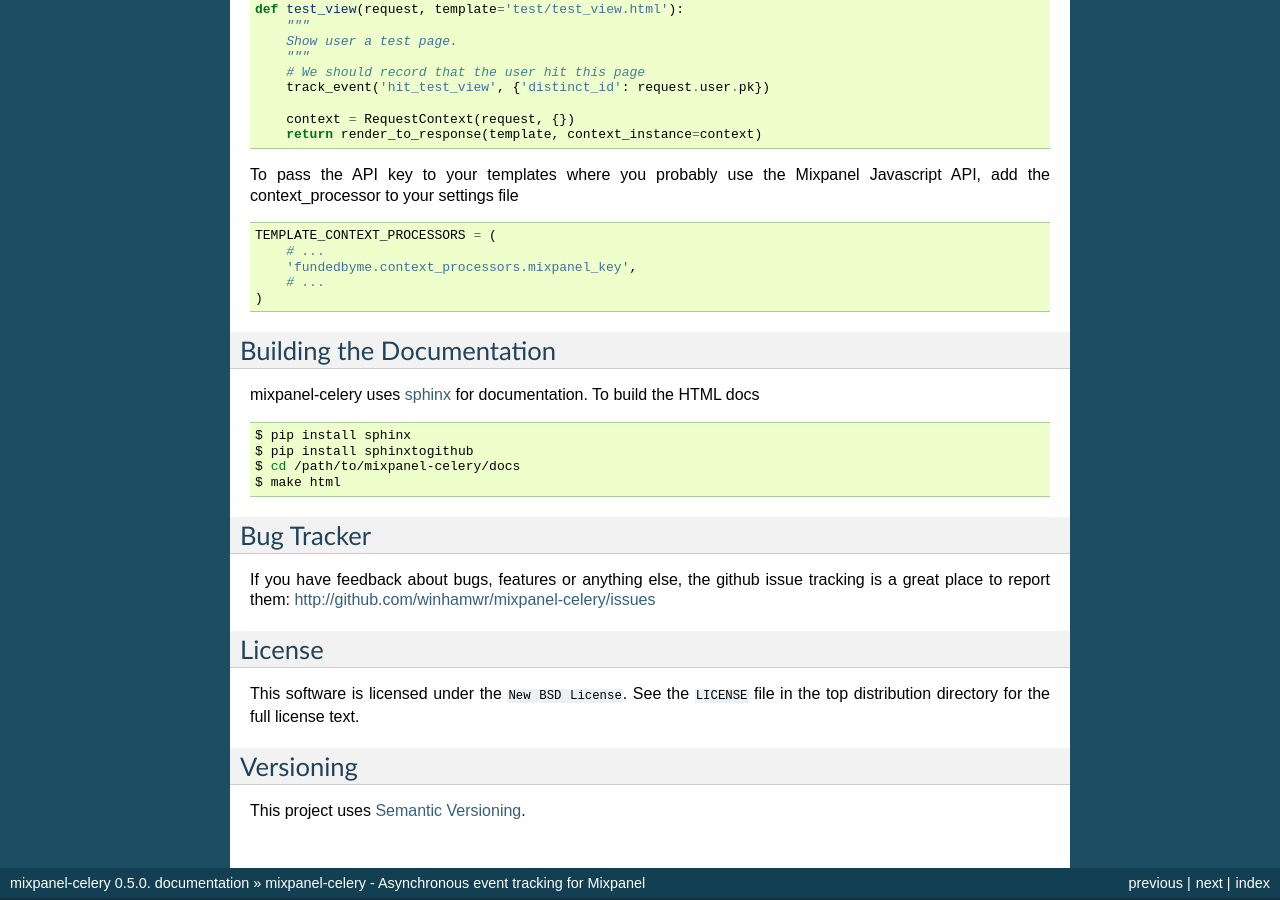
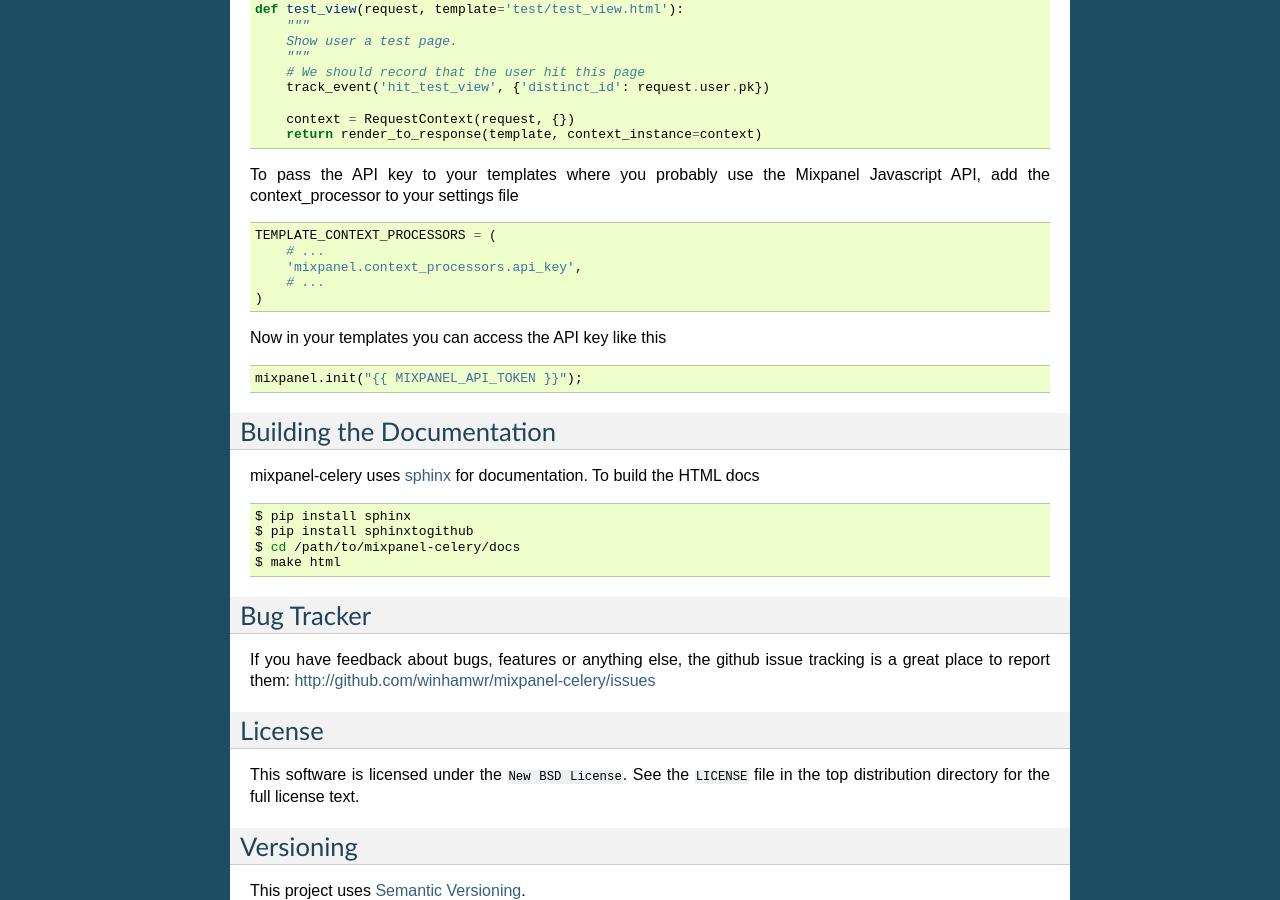
Before and after one commit to winhamwr/mixpanel-celery, a Sphinx documentation site: the page built from docs/introduction.rst, in a window 1280 px wide and 900 px high, scrolled down 1557 px. Built offline with Sphinx 7.4.7, drawn with Linux system fonts in a browser that asks for light colours.

Commit message:
typo + js docs

```diff
--- a/docs/introduction.rst
+++ b/docs/introduction.rst
@@ -115,9 +115,17 @@
 
     TEMPLATE_CONTEXT_PROCESSORS = (
         # ...
-        'fundedbyme.context_processors.mixpanel_key',
+        'mixpanel.context_processors.api_key',
         # ...
     )
+
+
+Now in your templates you can access the API key like this
+
+.. code-block:: javascript
+
+    mixpanel.init("{{ MIXPANEL_API_TOKEN }}");
+
 
 Building the Documentation
 ==========================
```
